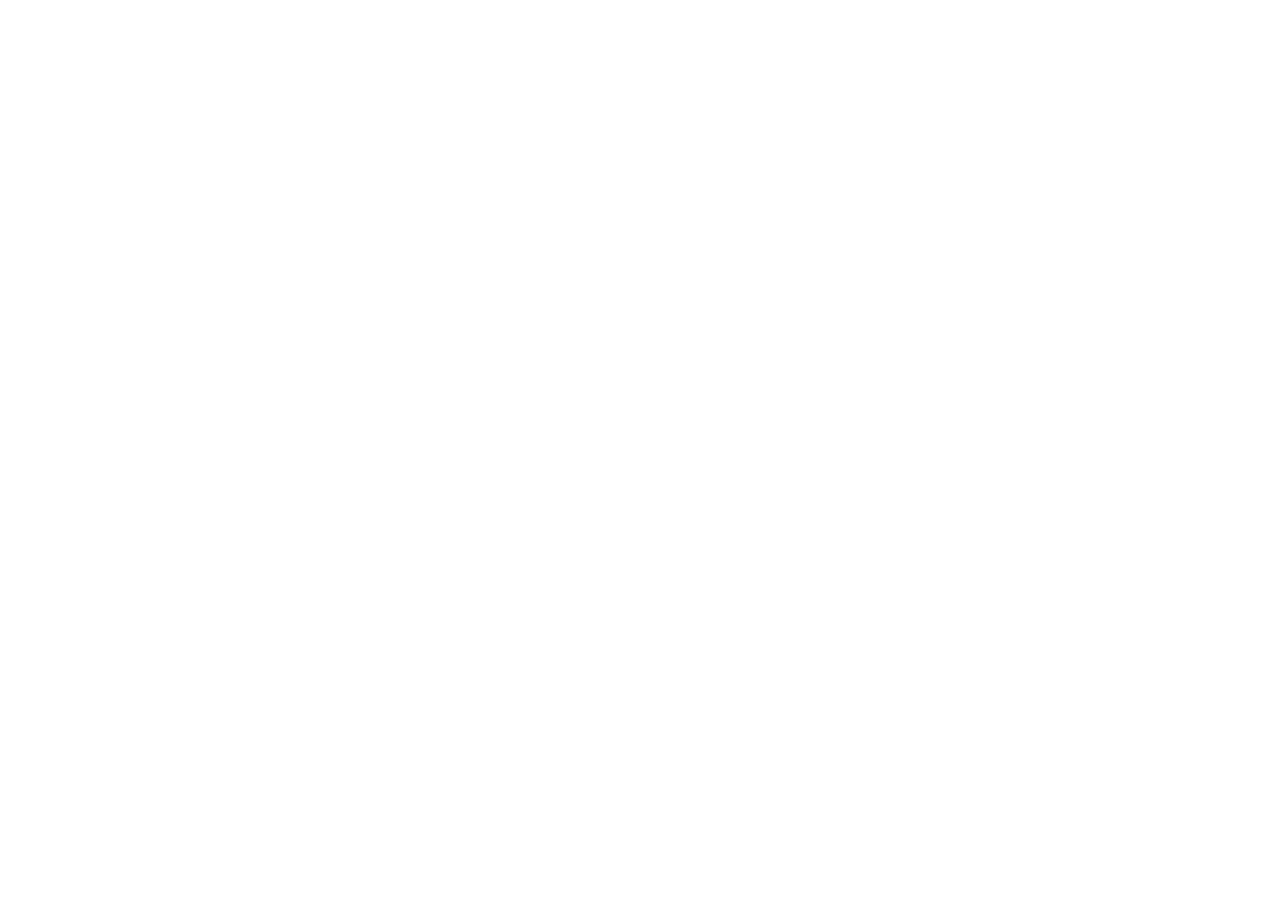
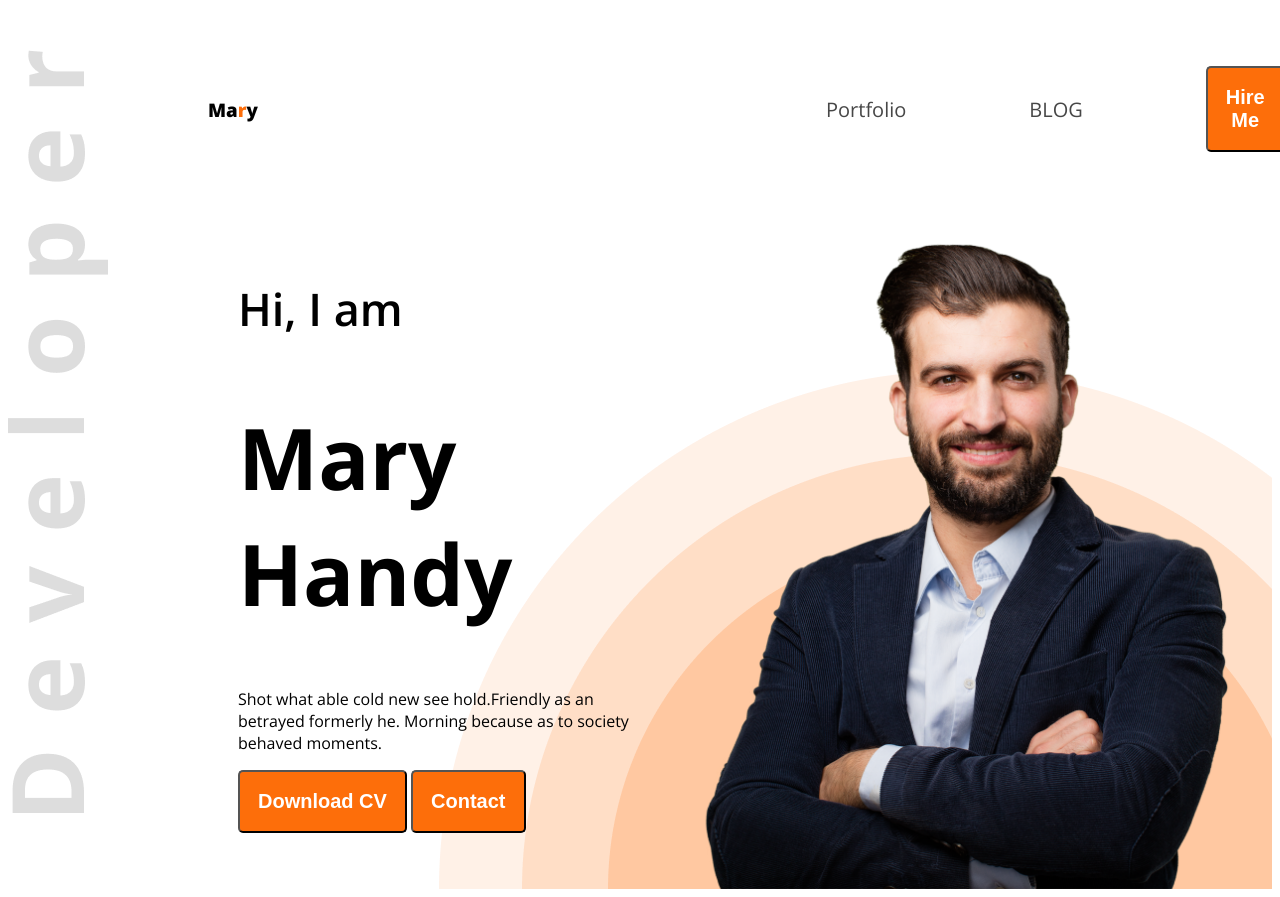
Before and after one commit to Akhi7272/web-dev-portfolio, a plain HTML site: page index.html in a window 1280 px wide. Before the commit the page ends 800 px from the top, so only its background shows below. Drawn offline with nearby package versions, Linux system fonts and the light colour scheme.

Commit message:
headerpare

```diff
--- a/index.html
+++ b/index.html
@@ -4,10 +4,34 @@
     <meta charset="UTF-8">
     <meta name="viewport" content="width=device-width, initial-scale=1.0">
     <title>Web Development Portfolio</title>
+    <link rel="preconnect" href="https://fonts.googleapis.com">
+<link rel="preconnect" href="https://fonts.gstatic.com" crossorigin>
+<link href="https://fonts.googleapis.com/css2?family=Open+Sans:ital,wght@0,300..800;1,300..800&display=swap" rel="stylesheet">
+    <link rel="stylesheet" href="./style/style.css"><a href=""></a></link>
 </head>
-<body>
-   <header>
-
+<body class="open-sans-Normal">
+   <header class="header">
+<nav>
+    <h3 class="nav-title"> Ma<span class="text-primary">r</span>y</h3>
+    <ul>
+        <li><a class="dark-2" href="">Portfolio</a></li>
+        <li><a class="dark-2" href="">BLOG</a></li>
+        <li><a href=""><button class="btn-primary">Hire Me</button></a></li>
+    </ul>
+</nav>
+<div class="banner">
+    <div class="banner-contents">
+        <h4 class="banner-greeting" class="dark-2">Hi, I am</h4>
+        <h1 class="banner-title">Mary Handy</h1>
+        <p>
+        <p class="banner-description">
+            Shot what able cold new see hold.Friendly as an betrayed formerly he. Morning because as to society behaved moments.
+        </p>
+        <button class="btn-primary">Download CV</button>
+        <button class="btn-primary">Contact</button>
+    </div>
+    <img class="banner-profile-pic" src="./portfolio-resources-main/images/hardy.png.png" alt="">
+</div>
    </header>
    <main>
 
--- /dev/null
+++ b/style/style.css
@@ -0,0 +1,74 @@
+
+.open-sans-Normal {
+  font-family: "Open Sans", sans-serif;
+  font-optical-sizing: auto;
+  font-style: normal;
+  font-variation-settings:
+    "wdth" 100;
+}
+/* shared color */
+.text-primary{
+    color: #FD6E0A;
+}
+.dark-2{
+    color: #474747;
+}
+.btn-primary{
+    background-color: #FD6E0A;
+    font-weight: bold;
+    font-size: 20px;
+    color: white;
+    padding: 18px;
+    border-radius: 5px;
+}
+/* nav style */
+nav{
+    display: flex;
+    align-items: center;
+    justify-content: space-between;
+    margin: 50px 200px;
+}
+nav ul{
+    display: flex;
+    align-items: center;
+
+}
+.nav-title{
+font-weight: 800;
+font-size: 45p;
+
+}
+nav ul li{
+    list-style: none;
+    margin-right: 50%;
+}
+
+nav li a{
+    text-decoration: none;
+    font-size: 20px;
+}
+/* banner style */
+.banner{
+    display: flex;
+    justify-content: space-between;
+    margin: 0 35px 0 230px;
+}
+.banner-contents{
+    max-width: 580px;
+}
+.banner-greeting{
+    font-size: 45px;font-weight: 600;
+}
+.banner-title{
+    font-weight: bold;
+    font-size: 85px;
+}
+.banner-profile-pic{
+    width: 580px;
+}
+/* header */
+.header{
+    background-image: url(../portfolio-resources-main/images/developer.png), url(../portfolio-resources-main/images/header_bg.png);
+    background-repeat: no-repeat;
+    background-position: top left, bottom right;
+}
```
Also changed, not shown: icons/facebook.png (added), icons/insta.png (added), icons/js.png (added), icons/mongo.png (added), icons/nodejs.png (added), icons/react.png (added), icons/twitter.png (added), portfolio-resources-main/images/developer.png (added), portfolio-resources-main/images/hardy.png.png (added), portfolio-resources-main/images/header_bg.png (added), 3 other files.
